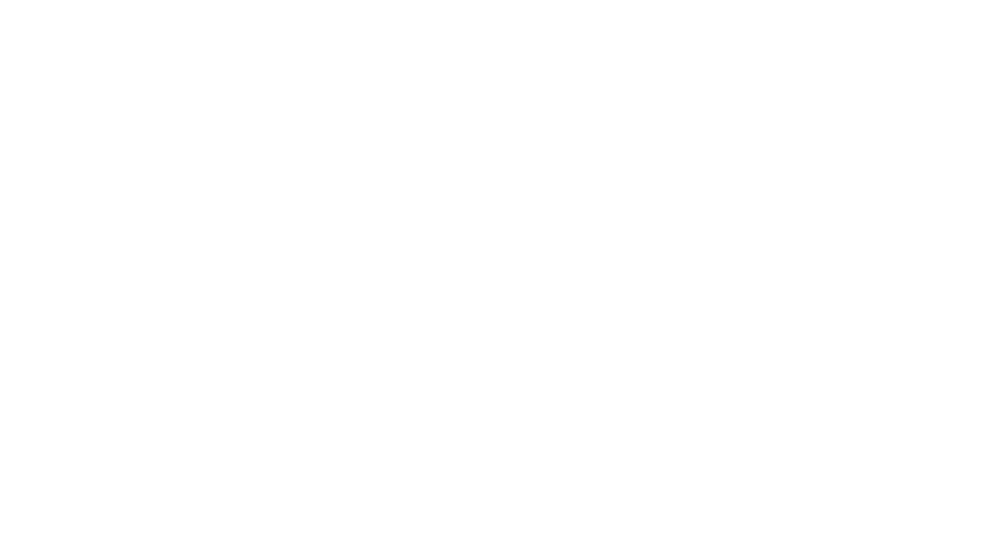
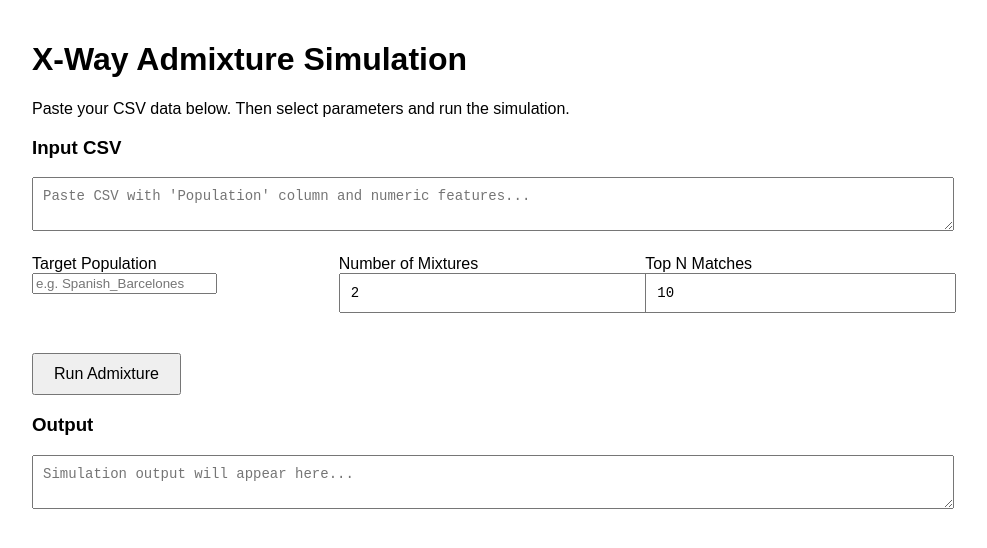
Before and after one commit to gmatav/admixtures, a plain HTML site: page index.html in a window 1280 px wide. Shown: the whole page, without its empty margins (158-1145 px from the left). Drawn offline with nearby package versions, Linux system fonts and the light colour scheme.

Commit message:
Update index.html

```diff
--- a/index.html
+++ b/index.html
@@ -3,17 +3,16 @@
 <head>
     <meta charset="UTF-8">
     <meta name="viewport" content="width=device-width, initial-scale=1.0">
-    <title>CSV Column Remover</title>
+    <title>X-Way Admixture Simulation</title>
     <style>
         body {
             font-family: Arial, sans-serif;
-            max-width: 800px;
+            max-width: 900px;
             margin: auto;
             padding: 20px;
         }
-        textarea {
+        textarea, select, input[type="number"] {
             width: 100%;
-            height: 200px;
             margin-bottom: 20px;
             padding: 10px;
             font-family: monospace;
@@ -24,9 +23,109 @@
             font-size: 16px;
             cursor: pointer;
         }
+        .options {
+            display: flex;
+            gap: 20px;
+            margin-bottom: 20px;
+        }
+        .options > div {
+            flex: 1;
+        }
     </style>
 </head>
 <body>
+    <h1>X-Way Admixture Simulation</h1>
+    <p>Paste your CSV data below. Then select parameters and run the simulation.</p>
 
+    <h3>Input CSV</h3>
+    <textarea id="csvInput" placeholder="Paste CSV with 'Population' column and numeric features..."></textarea>
+
+    <div class="options">
+        <div>
+            <label for="targetSelect">Target Population</label>
+            <input type="text" id="targetSelect" placeholder="e.g. Spanish_Barcelones">
+        </div>
+        <div>
+            <label for="numMixtures">Number of Mixtures</label>
+            <input type="number" id="numMixtures" value="2" min="1" max="5">
+        </div>
+        <div>
+            <label for="topN">Top N Matches</label>
+            <input type="number" id="topN" value="10" min="1">
+        </div>
+    </div>
+
+    <button onclick="runAdmixture()">Run Admixture</button>
+
+    <h3>Output</h3>
+    <textarea id="outputBox" readonly placeholder="Simulation output will appear here..."></textarea>
+
+    <script src="https://cdn.jsdelivr.net/npm/papaparse@5.3.2/papaparse.min.js"></script>
+    <script>
+        async function runAdmixture() {
+            const csv = document.getElementById('csvInput').value;
+            const target = document.getElementById('targetSelect').value.trim();
+            const numMixtures = parseInt(document.getElementById('numMixtures').value);
+            const topN = parseInt(document.getElementById('topN').value);
+
+            const parsed = Papa.parse(csv, { header: true, dynamicTyping: true });
+            if (parsed.errors.length) {
+                alert("CSV parsing failed: " + parsed.errors[0].message);
+                return;
+            }
+
+            const data = parsed.data.filter(row => row.Population && Object.values(row).every(v => v !== null && v !== ''));
+            const headers = parsed.meta.fields.filter(f => f !== 'Population');
+
+            const targetRow = data.find(r => r.Population === target);
+            if (!targetRow) {
+                alert("Target population not found in data.");
+                return;
+            }
+
+            const targetVec = headers.map(h => parseFloat(targetRow[h]));
+
+            function distance(v1, v2) {
+                return Math.sqrt(v1.reduce((acc, val, i) => acc + (val - v2[i]) ** 2, 0));
+            }
+
+            function mix(rows, alphas) {
+                const mix = Array(rows[0].length).fill(0);
+                rows.forEach((row, i) => row.forEach((val, j) => mix[j] += val * alphas[i]));
+                return mix;
+            }
+
+            const others = data.filter(r => r.Population !== target);
+            const vectors = others.map(r => headers.map(h => parseFloat(r[h])));
+
+            let topMatches = [];
+            for (let i = 0; i < 10000; i++) {
+                const indices = [];
+                while (indices.length < numMixtures) {
+                    const idx = Math.floor(Math.random() * others.length);
+                    if (!indices.includes(idx)) indices.push(idx);
+                }
+                const selectedVecs = indices.map(idx => vectors[idx]);
+                const alphas = Array(numMixtures).fill().map(() => Math.random());
+                const sum = alphas.reduce((a, b) => a + b, 0);
+                for (let j = 0; j < alphas.length; j++) alphas[j] /= sum;
+
+                const combo = mix(selectedVecs, alphas);
+                const dist = distance(targetVec, combo);
+                const names = indices.map(idx => others[idx].Population);
+                topMatches.push({ dist, names, alphas });
+                topMatches.sort((a, b) => a.dist - b.dist);
+                if (topMatches.length > topN) topMatches.length = topN;
+            }
+
+            let output = `Top ${topN} admixture matches for ${target} with ${numMixtures}-way mixtures:\n`;
+            topMatches.forEach((m, i) => {
+                const parts = m.names.map((n, j) => `${(m.alphas[j] * 100).toFixed(2)}% of '${n}'`);
+                output += `${i + 1}: ${parts.join(', ')} → distance: ${m.dist.toFixed(4)}\n`;
+            });
+
+            document.getElementById('outputBox').value = output;
+        }
+    </script>
 </body>
 </html>
```
